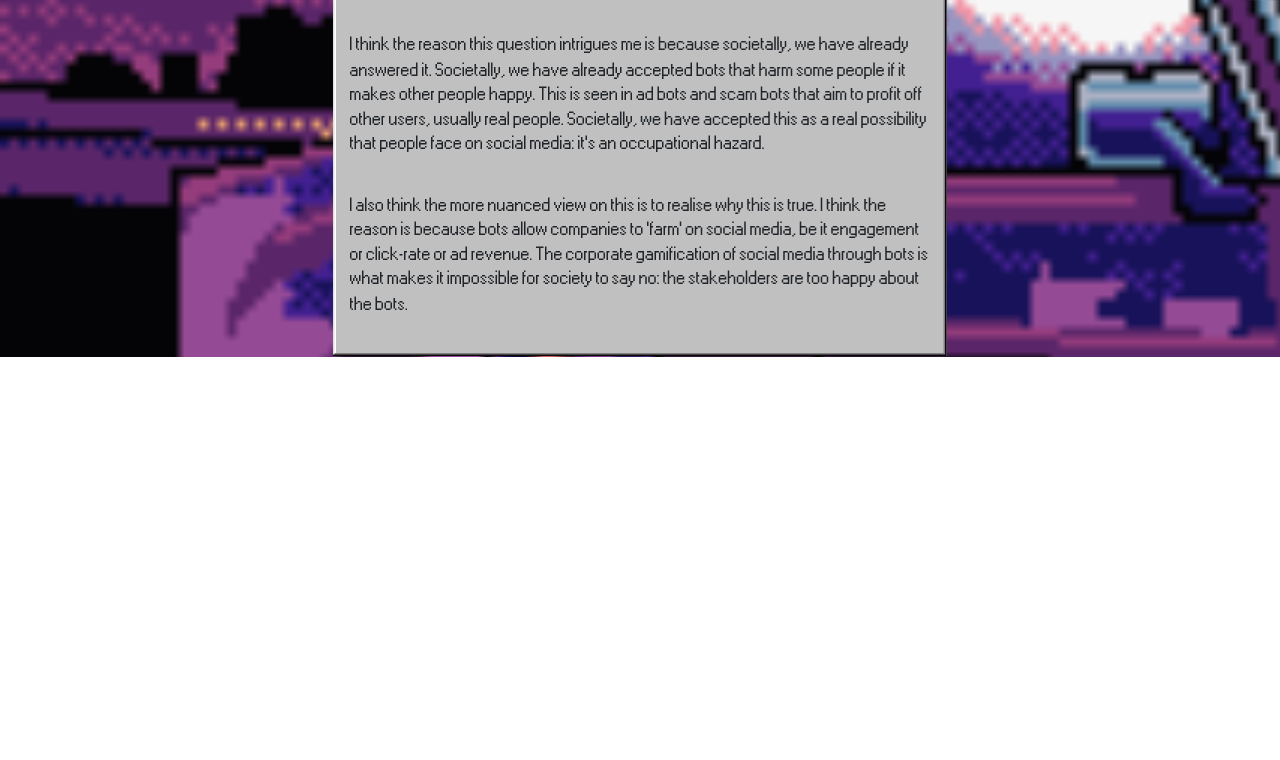
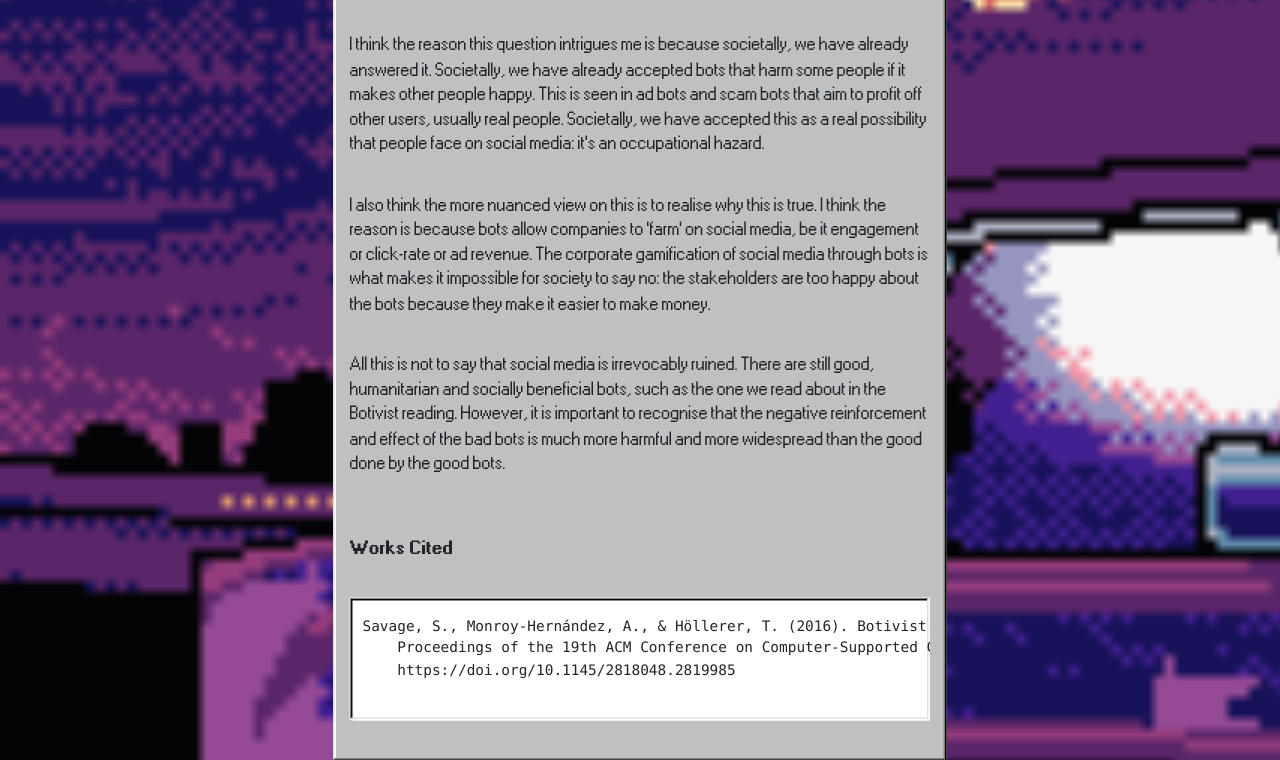
Before and after one commit to 3toadbanana/3toadbanana.github.io, a plain HTML site: page deliverables/SMXE.html in a window 1280 px wide. Shown: the part 3049-3809 px from the top of the page. Before the commit the page ends 3406 px from the top, so only its background shows below. Drawn offline with nearby package versions, Linux system fonts and the light colour scheme.

Commit message:
citation added

```diff
--- a/deliverables/SMXE.html
+++ b/deliverables/SMXE.html
@@ -135,7 +135,20 @@
                     <p>I also think the more nuanced view on this is to realise why this is true. I think the reason is
                         because bots allow companies to 'farm' on social media, be it engagement or click-rate or ad
                         revenue. The corporate gamification of social media through bots is what makes it impossible for
-                        society to say no: the stakeholders are too happy about the bots. </p>
+                        society to say no: the stakeholders are too happy about the bots because they make it easier to
+                        make money. </p>
+                    <p>All this is not to say that social media is irrevocably ruined. There are still good,
+                        humanitarian and socially beneficial bots, such as the one we read about in the Botivist
+                        reading. However, it is important to recognise that the negative reinforcement and effect of the
+                        bad bots is much more harmful and more widespread than the good done by the good bots. </p>
+                    <br>
+
+                    <p><b>Works Cited</b></p>
+                    <pre>
+Savage, S., Monroy-Hernández, A., & Höllerer, T. (2016). Botivist:  Calling Volunteers to Action using Online Bots.
+    Proceedings of the 19th ACM Conference on Computer-Supported Cooperative Work & Social Computing, 813–822.
+    https://doi.org/10.1145/2818048.2819985
+                    </pre>
                 </div>
             </div>
             <div class="col-1"></div>
```
